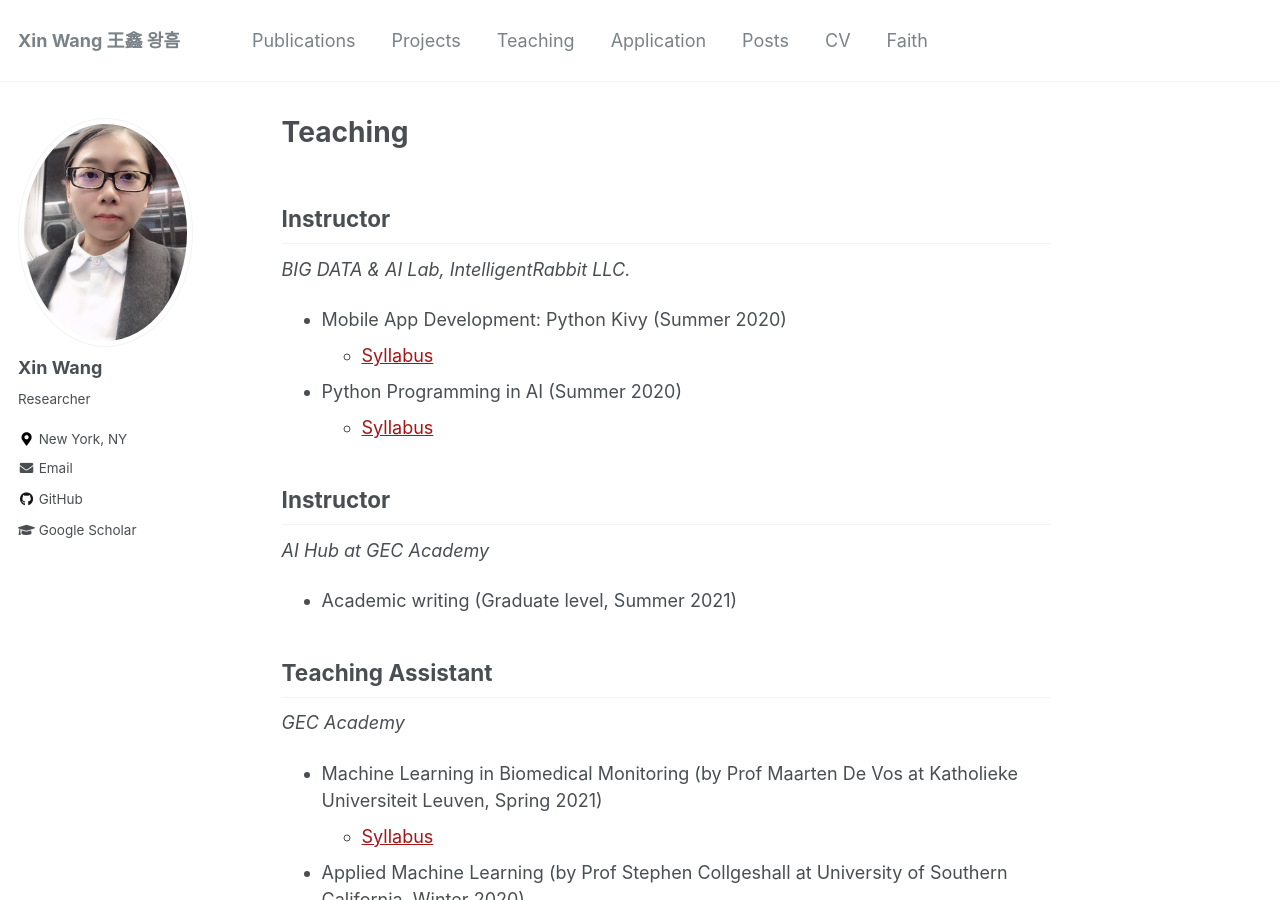
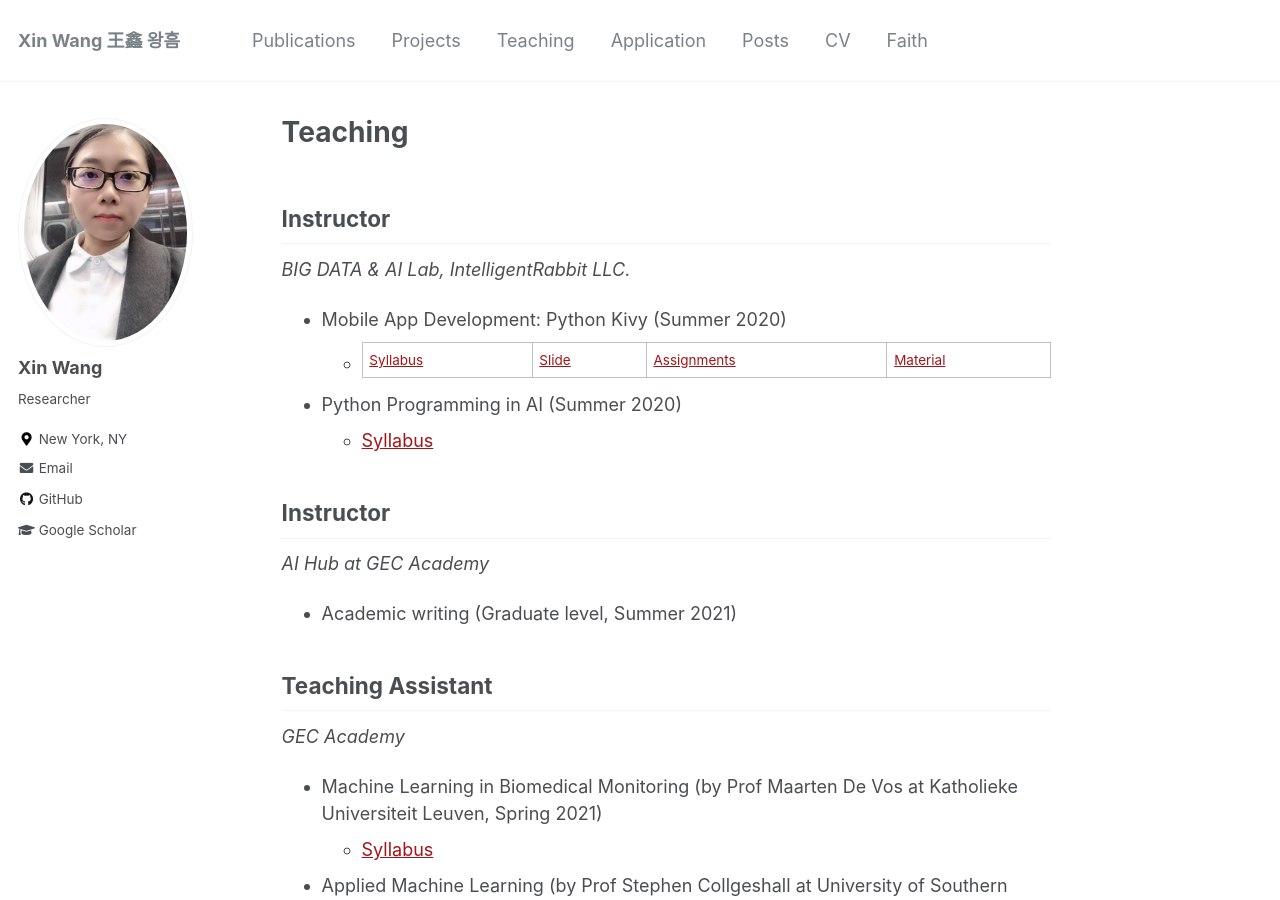
Before and after one commit to xin-wang-kr/xin-wang-kr.github.io, a Jekyll site: the page built from _pages/teaching.md, in a window 1280 px wide and 900 px high. Built offline with Jekyll 4.4.1, drawn with Linux system fonts in a browser that asks for light colours.

Commit message:
Update teaching.md

```diff
--- a/_pages/teaching.md
+++ b/_pages/teaching.md
@@ -6,7 +6,7 @@ title: "Teaching"
 ## Instructor
 *BIG DATA & AI Lab, IntelligentRabbit LLC.*
 - Mobile App Development: Python Kivy (Summer 2020)
-    - [Syllabus](/files/pdf/teaching/Startup_Pro_AppMg_Syllabus.pdf)
+    - [Syllabus](/files/pdf/teaching/Startup_Pro_AppMg_Syllabus.pdf) | [Slide](/files/pdf/teaching/mobileApp/Slide1_AppMg.pdf) | [Assignments](/files/pdf/teaching/mobileApp/Homework set.pdf) | [Material](/files/pdf/teaching/mobileApp/KivyMD.pdf)
 - Python Programming in AI  (Summer 2020)
     - [Syllabus](/files/pdf/teaching/PythonAI.pdf)
 
```
